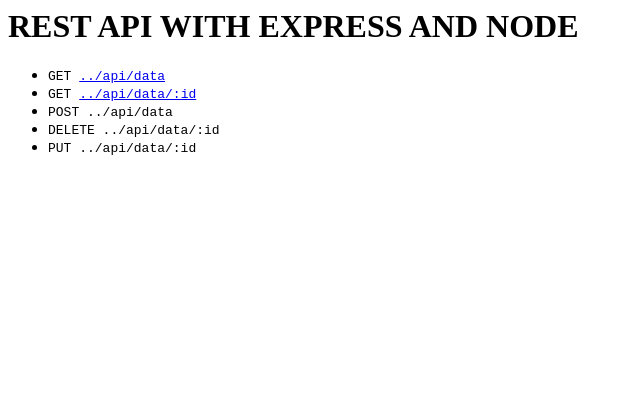
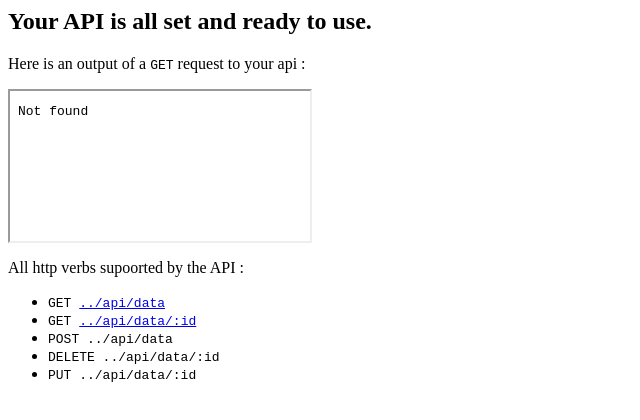
Before and after one commit to JanakPoojary/apiOnTheGo, a website: page public/index.html in a window 1280 px wide. Shown: the whole page, without its empty margins (0-640 px from the left). Drawn offline with Linux system fonts and the light colour scheme.

Commit message:
index.html update

```diff
--- a/public/index.html
+++ b/public/index.html
@@ -4,10 +4,14 @@
 </head>
 
 <body>
-    <h1>REST API WITH EXPRESS AND NODE </h1>
+    <h2>Your API is all set and ready to use. </h2>
+    <p>Here is an output of a <code>GET</code> request to your api :</p>
+    <iframe src="http://localhost:3000/api/data"></iframe>
+</br>
+<p>All http verbs supoorted by the API :</p>
     <ul>
         <li><code>GET  </code><a href="http://localhost:3000/api/data"><code>../api/data</code></a></li>
-        <li><code>GET  </code><a href="http://localhost:3000/api/data/1"><code>../api/data/:id</code></a></li>
+        <li><code>GET  </code><a href="http://localhost:3000/api/data/0"><code>../api/data/:id</code></a></li>
         <li><code>POST ../api/data</code></li>
         <li><code>DELETE ../api/data/:id</code></li>
         <li><code>PUT ../api/data/:id</code></li>
```
